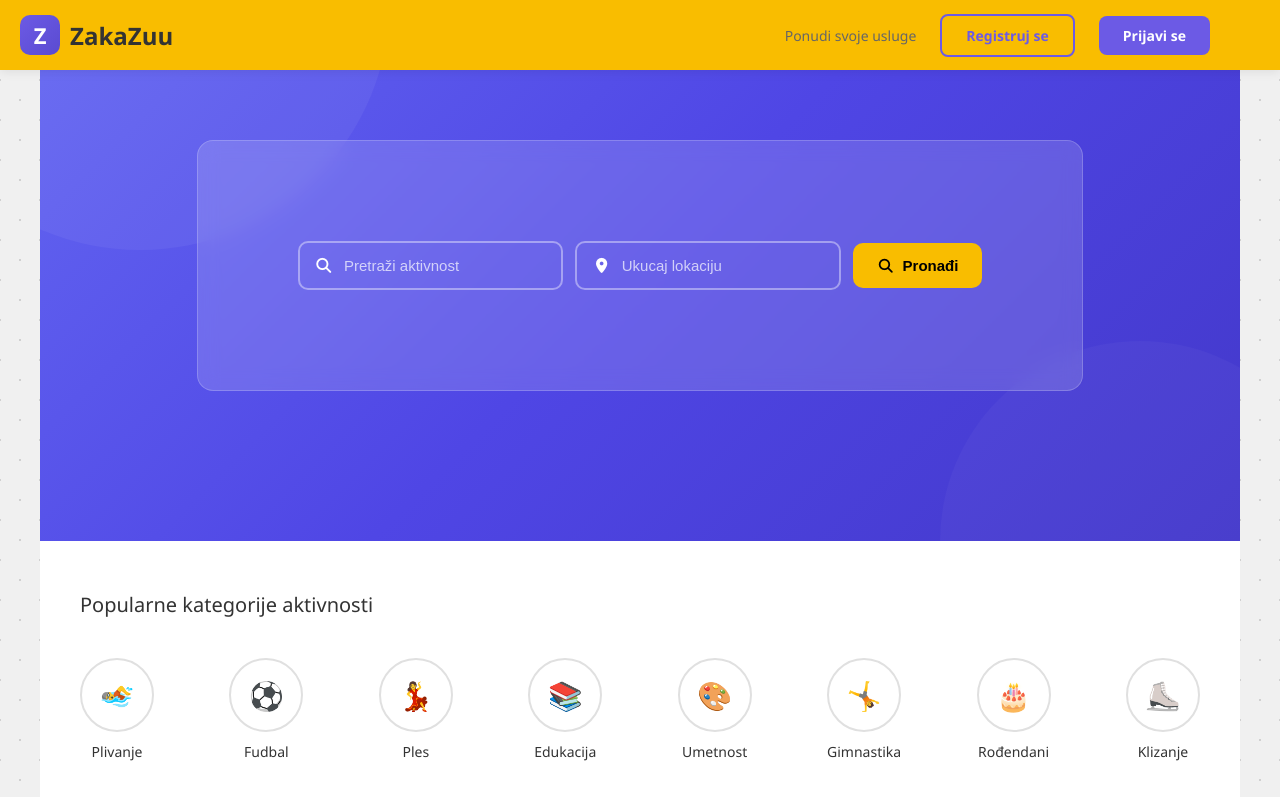
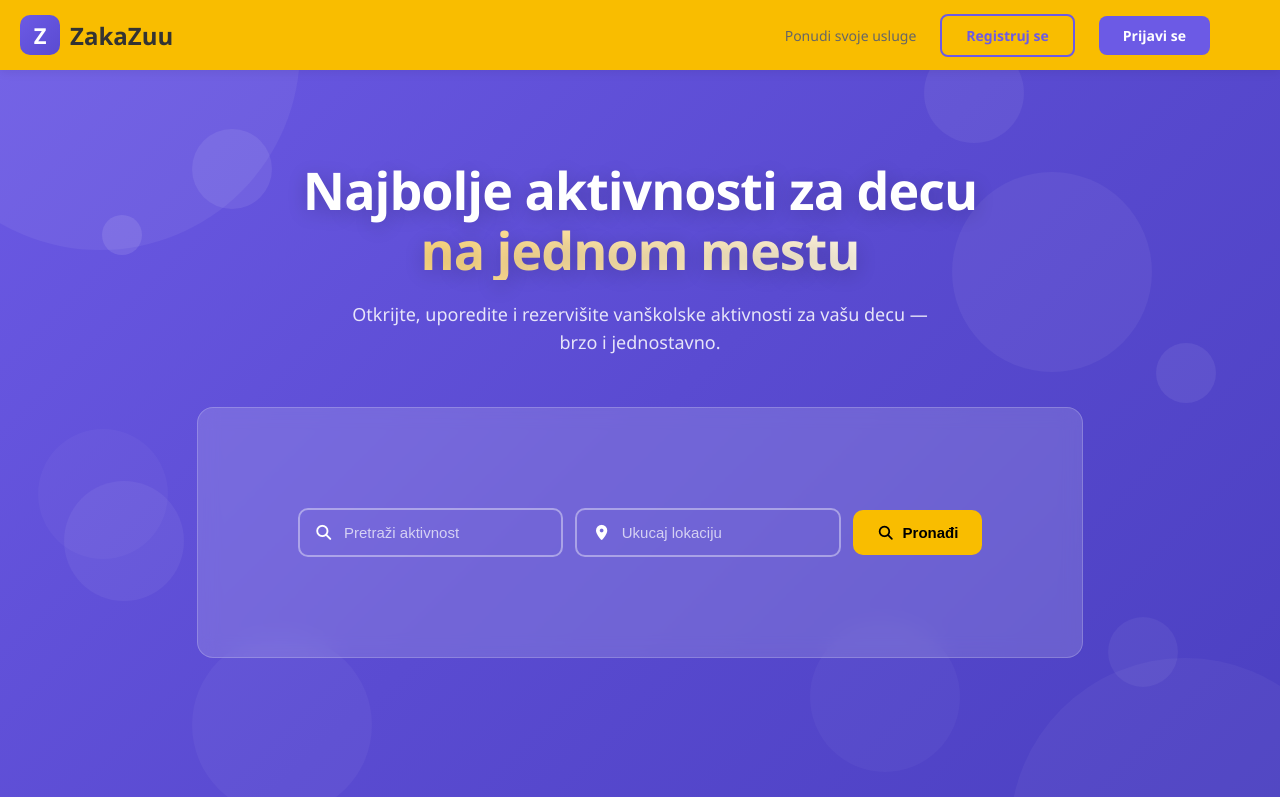
Before and after one commit to Jovana1599/zakazuu-app, an Angular app in the folder frontend/: page /home in a window 1280 px wide. Shown: the top 797 px of the page. Built offline with nearby package versions, Linux system fonts and the light colour scheme; no server answers.

Commit message:
feat(zakazuu-app): improve profile section for institution

```diff
--- a/frontend/src/app/home/home.component.html
+++ b/frontend/src/app/home/home.component.html
@@ -1,6 +1,25 @@
 <div class="home-page">
   <section class="hero">
-    <app-search-form></app-search-form>
+    <div class="hero-circles">
+      <div class="circle c1"></div>
+      <div class="circle c2"></div>
+      <div class="circle c3"></div>
+      <div class="circle c4"></div>
+      <div class="circle c5"></div>
+      <div class="circle c6"></div>
+      <div class="circle c7"></div>
+      <div class="circle c8"></div>
+      <div class="circle c9"></div>
+      <div class="circle c10"></div>
+    </div>
+    <div class="hero-content">
+      <h1 class="hero-title">
+        Najbolje aktivnosti za decu
+        <span>na jednom mestu</span>
+      </h1>
+      <p class="hero-subtitle">Otkrijte, uporedite i rezervišite vanškolske aktivnosti za vašu decu — brzo i jednostavno.</p>
+      <app-search-form></app-search-form>
+    </div>
   </section>
 
   <app-categories-section></app-categories-section>
@@ -9,7 +28,7 @@
     <div class="section-header">
       <h2>Pronađite najbolje ocenjene aktivnosti u blizini Vas</h2>
       @if (!isLoading() && activities().length > 0) {
-      <a routerLink="/activities" class="view-more"> Prikaži više <span class="arrow">→</span> </a>
+      <a routerLink="/activities" class="view-more">Prikaži više <span class="arrow">→</span></a>
       }
     </div>
 
--- a/frontend/src/app/home/home.component.scss
+++ b/frontend/src/app/home/home.component.scss
@@ -1,47 +1,176 @@
 .home-page {
   min-height: 100vh;
-  max-width: 1200px;
-  margin: 0 auto;
-  background-color: white;
+  background-color: #f8f9fa;
 }
 
 .hero {
   position: relative;
-  background: linear-gradient(135deg, #6366f1 0%, #4f46e5 50%, #4338ca 100%);
+  background: linear-gradient(135deg, #6c5ae5 0%, #5a4bd1 50%, #4a3fc0 100%);
   display: flex;
   align-items: center;
   justify-content: center;
   overflow: hidden;
-  padding: 140px 24px 150px;
+  padding: 160px 40px 200px;
 
-  // Dekorativni krug - gore levo
-  &::before {
-    content: '';
-    position: absolute;
-    width: 500px;
-    height: 500px;
-    background: rgba(255, 255, 255, 0.05);
-    border-radius: 50%;
-    top: -250px;
-    left: -150px;
+  .hero-content {
+    position: relative;
+    z-index: 10;
+    display: flex;
+    flex-direction: column;
+    align-items: center;
+    text-align: center;
+    max-width: 1000px;
+    width: 100%;
   }
 
-  // Dekorativni krug - dole desno
-  &::after {
+  .hero-title {
+    color: #fff;
+    font-size: 52px;
+    font-weight: 800;
+    margin: 0 0 20px 0;
+    line-height: 1.15;
+    text-shadow: 0 4px 20px rgba(0, 0, 0, 0.2);
+    letter-spacing: -1px;
+
+    span {
+      display: block;
+      background: linear-gradient(90deg, #FFD166 0%, #fff 100%);
+      -webkit-background-clip: text;
+      -webkit-text-fill-color: transparent;
+      background-clip: text;
+    }
+  }
+
+  .hero-subtitle {
+    color: rgba(255, 255, 255, 0.85);
+    font-size: 18px;
+    font-weight: 400;
+    margin: 0 0 50px 0;
+    max-width: 600px;
+    line-height: 1.6;
+  }
+
+  &::before {
     content: '';
     position: absolute;
     width: 400px;
     height: 400px;
-    background: rgba(255, 255, 255, 0.03);
+    background: rgba(255, 255, 255, 0.06);
     border-radius: 50%;
-    bottom: -200px;
-    right: -100px;
+    top: -150px;
+    left: -100px;
+  }
+
+  &::after {
+    content: '';
+    position: absolute;
+    width: 350px;
+    height: 350px;
+    background: rgba(255, 255, 255, 0.04);
+    border-radius: 50%;
+    bottom: -150px;
+    right: -80px;
+  }
+}
+
+.hero-circles {
+  position: absolute;
+  width: 100%;
+  height: 100%;
+  top: 0;
+  left: 0;
+  pointer-events: none;
+  overflow: hidden;
+
+  .circle {
+    position: absolute;
+    border-radius: 50%;
+    background: rgba(255, 255, 255, 0.05);
+
+    &.c1 {
+      width: 200px;
+      height: 200px;
+      top: 20%;
+      right: 10%;
+    }
+    &.c2 {
+      width: 120px;
+      height: 120px;
+      bottom: 30%;
+      left: 5%;
+    }
+    &.c3 {
+      width: 80px;
+      height: 80px;
+      top: 15%;
+      left: 15%;
+      background: rgba(255, 255, 255, 0.08);
+    }
+    &.c4 {
+      width: 150px;
+      height: 150px;
+      bottom: 10%;
+      right: 25%;
+      background: rgba(255, 255, 255, 0.03);
+    }
+    &.c5 {
+      width: 60px;
+      height: 60px;
+      top: 40%;
+      right: 5%;
+      background: rgba(255, 255, 255, 0.07);
+    }
+    &.c6 {
+      width: 180px;
+      height: 180px;
+      bottom: 5%;
+      left: 15%;
+      background: rgba(255, 255, 255, 0.04);
+    }
+    &.c7 {
+      width: 100px;
+      height: 100px;
+      top: 5%;
+      right: 20%;
+      background: rgba(255, 255, 255, 0.06);
+    }
+    &.c8 {
+      width: 40px;
+      height: 40px;
+      top: 25%;
+      left: 8%;
+      background: rgba(255, 255, 255, 0.1);
+    }
+    &.c9 {
+      width: 70px;
+      height: 70px;
+      bottom: 20%;
+      right: 8%;
+      background: rgba(255, 255, 255, 0.05);
+    }
+    &.c10 {
+      width: 130px;
+      height: 130px;
+      top: 50%;
+      left: 3%;
+      background: rgba(255, 255, 255, 0.03);
+    }
   }
 }
 
 .activities-section {
   background: white;
-  padding: 50px 40px;
+  padding: 60px 40px;
+
+  .section-header,
+  .activities-grid,
+  .loading,
+  .error,
+  .empty {
+    max-width: 1400px;
+    margin-left: auto;
+    margin-right: auto;
+  }
 }
 
 .section-header {
@@ -87,34 +216,52 @@
 .error,
 .empty {
   text-align: center;
-  padding: 40px;
+  padding: 60px;
   color: #666;
+  background: white;
+  border-radius: 12px;
 }
 
 .error {
   color: #e74c3c;
 }
 
-@media (max-width: 1024px) {
+@media (max-width: 1200px) {
   .activities-grid {
     grid-template-columns: repeat(3, 1fr);
   }
 }
 
-@media (max-width: 768px) {
+@media (max-width: 900px) {
   .activities-grid {
     grid-template-columns: repeat(2, 1fr);
+  }
+}
+
+@media (max-width: 768px) {
+  .hero {
+    padding: 100px 20px 120px;
+
+    .hero-title {
+      font-size: 32px;
+      margin-bottom: 16px;
+    }
+
+    .hero-subtitle {
+      font-size: 16px;
+      margin-bottom: 30px;
+      padding: 0 10px;
+    }
+  }
+
+  .activities-section {
+    padding: 40px 20px;
   }
 
   .section-header {
     flex-direction: column;
     align-items: flex-start;
     gap: 16px;
+    margin-bottom: 24px;
   }
 }
-
-@media (max-width: 480px) {
-  .activities-grid {
-    grid-template-columns: 1fr;
-  }
-}
--- a/frontend/src/app/institution/dashboard/dashboard.component.html
+++ b/frontend/src/app/institution/dashboard/dashboard.component.html
@@ -1,10 +1,42 @@
-<!-- Header -->
-<header class="page-header">
-      <div class="welcome">
-        <h1>Dobrodošli, {{ user?.name }}</h1>
-        <p>Upravljajte svojim aktivnostima i rezervacijama</p>
+<section class="profile-card">
+  <div class="profile-header">
+    <div class="profile-avatar">
+      <span>{{ user?.name?.charAt(0)?.toUpperCase() }}</span>
     </div>
-    </header>
+    <div class="profile-info">
+      <h1>{{ user?.name }}</h1>
+      <p class="profile-role"><i class="fa-solid fa-building"></i> Ustanova</p>
+    </div>
+    <button class="btn-edit-profile" routerLink="/institution/settings">
+      <i class="fa-solid fa-pen"></i>
+      Izmeni profil
+    </button>
+  </div>
+  <div class="profile-details">
+    <div class="detail-item">
+      <i class="fa-solid fa-envelope"></i>
+      <span>{{ user?.email }}</span>
+    </div>
+    @if (user?.phone) {
+      <div class="detail-item">
+        <i class="fa-solid fa-phone"></i>
+        <span>{{ user?.phone }}</span>
+      </div>
+    }
+    @if (user?.website) {
+      <div class="detail-item">
+        <i class="fa-solid fa-globe"></i>
+        <a [href]="user?.website" target="_blank">{{ user?.website }}</a>
+      </div>
+    }
+    @if (user?.description) {
+      <div class="detail-item description">
+        <i class="fa-solid fa-info-circle"></i>
+        <span>{{ user?.description }}</span>
+      </div>
+    }
+  </div>
+</section>
 
 @if (isLoading()) {
   <div class="loading">
@@ -79,7 +111,7 @@
                   <span class="category">{{ activity.category }}</span>
                 </div>
                 <div class="activity-meta">
-                <span class="price">{{ activity.price | number : '1.0-0' }} RSD</span>
+                  <span class="price">{{ activity.price | number: '1.0-0' }} RSD</span>
                   <span class="age">{{ activity.age_from }}-{{ activity.age_to }} god.</span>
                 </div>
               </div>
--- a/frontend/src/app/institution/dashboard/dashboard.component.scss
+++ b/frontend/src/app/institution/dashboard/dashboard.component.scss
@@ -14,7 +14,132 @@
   max-width: calc(1200px + 260px);
 }
 
-// Header
+.profile-card {
+  background: white;
+  border-radius: 20px;
+  padding: 28px;
+  margin-bottom: 28px;
+  box-shadow: 0 4px 20px rgba(0, 0, 0, 0.06);
+  border: 1px solid #eee;
+}
+
+.profile-header {
+  display: flex;
+  align-items: center;
+  gap: 20px;
+  padding-bottom: 20px;
+  border-bottom: 1px solid #eee;
+}
+
+.profile-avatar {
+  width: 80px;
+  height: 80px;
+  background: linear-gradient(135deg, $primary, #8b7be8);
+  border-radius: 20px;
+  display: flex;
+  align-items: center;
+  justify-content: center;
+  box-shadow: 0 8px 24px rgba($primary, 0.3);
+
+  span {
+    font-size: 32px;
+    color: white;
+    font-weight: 700;
+  }
+}
+
+.profile-info {
+  flex: 1;
+
+  h1 {
+    font-size: 26px;
+    font-weight: 700;
+    color: #000;
+    margin: 0 0 6px;
+  }
+
+  .profile-role {
+    display: flex;
+    align-items: center;
+    gap: 8px;
+    font-size: 14px;
+    color: $primary;
+    font-weight: 500;
+    margin: 0;
+
+    i {
+      font-size: 14px;
+    }
+  }
+}
+
+.btn-edit-profile {
+  display: flex;
+  align-items: center;
+  gap: 8px;
+  padding: 12px 20px;
+  background: white;
+  border: 2px solid #e0e0e0;
+  border-radius: 12px;
+  color: #555;
+  font-size: 14px;
+  font-weight: 500;
+  cursor: pointer;
+  transition: all 0.2s;
+  text-decoration: none;
+
+  &:hover {
+    border-color: $primary;
+    color: $primary;
+    background: $primary-light;
+  }
+}
+
+.profile-details {
+  display: flex;
+  flex-wrap: wrap;
+  gap: 24px;
+  margin-top: 20px;
+
+  .detail-item {
+    display: flex;
+    align-items: center;
+    gap: 10px;
+    font-size: 14px;
+    color: #555;
+
+    i {
+      color: $primary;
+      font-size: 16px;
+      width: 20px;
+      text-align: center;
+    }
+
+    a {
+      color: $primary;
+      text-decoration: none;
+
+      &:hover {
+        text-decoration: underline;
+      }
+    }
+
+    &.description {
+      flex-basis: 100%;
+      align-items: flex-start;
+      padding-top: 8px;
+      border-top: 1px solid #f0f0f0;
+      margin-top: 4px;
+
+      span {
+        color: #666;
+        line-height: 1.5;
+      }
+    }
+  }
+}
+
+// Header (old - kept for compatibility)
 .page-header {
   display: flex;
   justify-content: space-between;
@@ -384,15 +509,6 @@
 }
 
 @media (max-width: 900px) {
-  .sidebar {
-    display: none;
-  }
-
-  .main-content {
-    margin-left: 0;
-    padding: 16px;
-  }
-
   .page-header {
     flex-direction: column;
     align-items: flex-start;
--- a/frontend/src/app/institution/institution.component.html
+++ b/frontend/src/app/institution/institution.component.html
@@ -1,4 +1,6 @@
 <app-sidebar></app-sidebar>
 <main class="content">
-  <router-outlet></router-outlet>
+  <div class="content-wrapper">
+    <router-outlet></router-outlet>
+  </div>
 </main>
```
Lines whose indentation alone changed are shown as unchanged.
